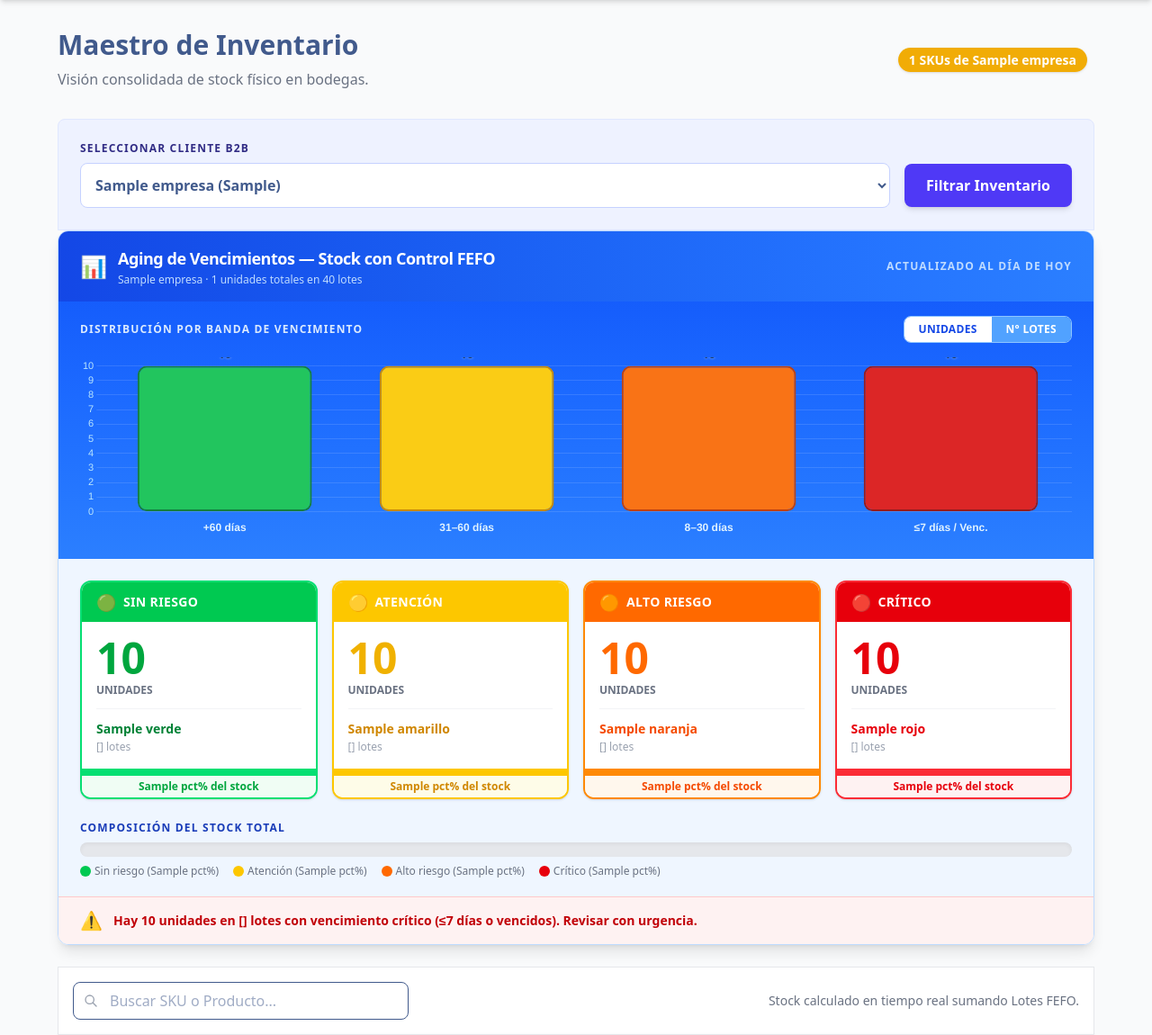
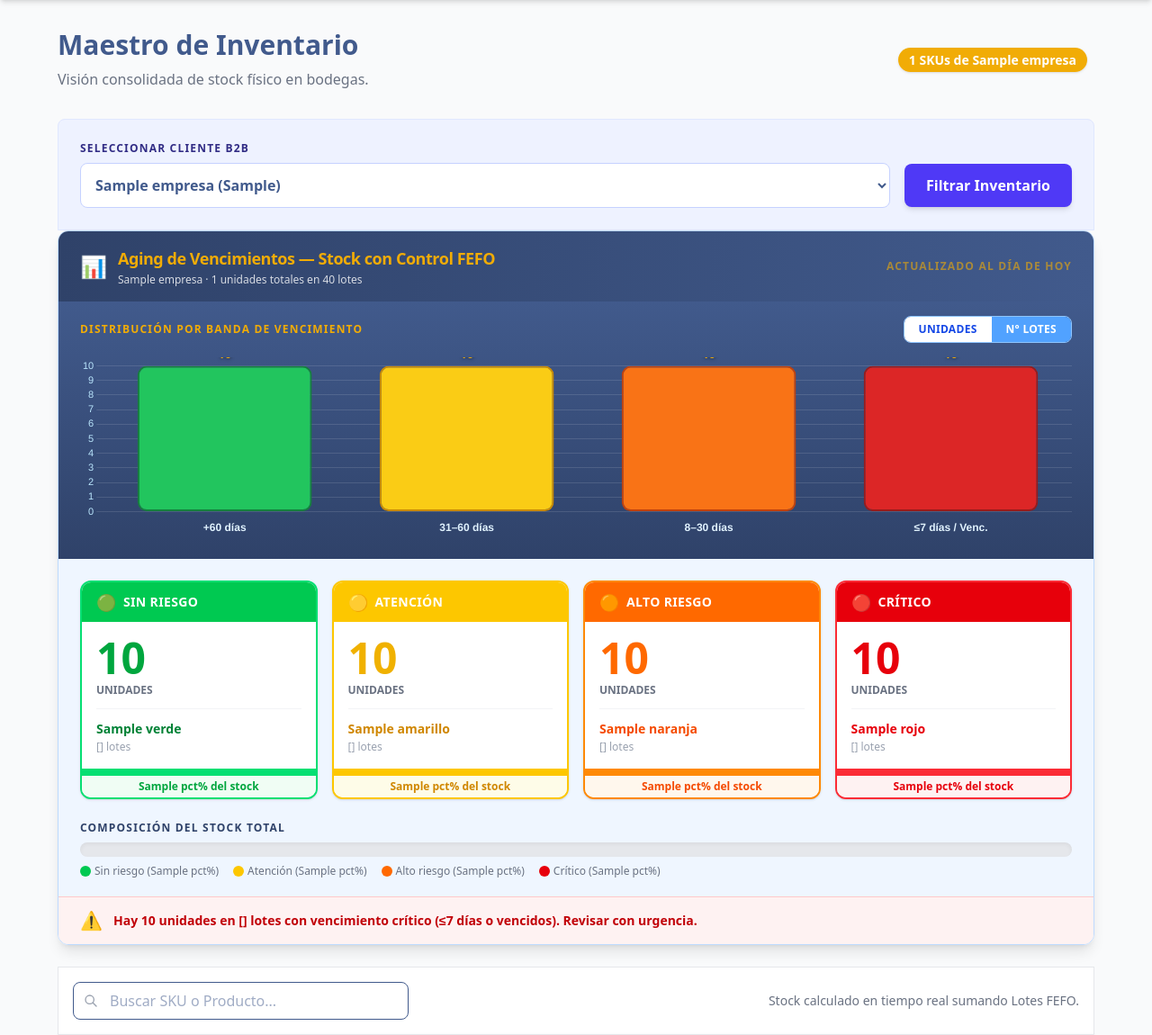
Before and after one commit to CiroCortes/b2b_cool_and_goo, a Django app: template templates/inventario/maestro.html in a window 1280 px wide. Shown: the part 72-1222 px from the top of the page at 90% size. Run offline with Django 5.2, Linux system fonts and the light colour scheme; tables that the repository leaves empty hold one stand-in row (values such as "Sample post"); the template is opened without the code that fills it: values that come from a table or form of the project are taken from there, most other values are stand-ins (such as "Sample title", 1, 10 or a date in 2020); style sheets or scripts are compiled from the project's sources; parts of the project's set-up code (start-up, migrations or seed data) failed here and were passed over; some libraries are stand-ins or nearby versions.

Commit message:
actualizamos dash

```diff
--- a/templates/inventario/maestro.html
+++ b/templates/inventario/maestro.html
@@ -53,23 +53,23 @@
     <div class="mb-6 rounded-xl overflow-hidden shadow-lg border border-blue-200">
 
         <!-- Header del panel -->
-        <div class="bg-gradient-to-r from-blue-700 to-blue-500 px-6 py-4 flex items-center justify-between">
+        <div class="px-6 py-4 flex items-center justify-between" style="background: linear-gradient(to right, #2F4269, #415A8C);">
             <div class="flex items-center gap-3">
                 <span class="text-2xl">📊</span>
                 <div>
-                    <h2 class="text-white font-black text-lg tracking-tight">Aging de Vencimientos — Stock con Control FEFO</h2>
-                    <p class="text-blue-200 text-xs mt-0.5">{{ empresa_seleccionada.nombre_fantasia|default:empresa_seleccionada.nombre }} · {{ aging.total_stock }} unidades totales en {{ aging.verde.lotes|add:aging.amarillo.lotes|add:aging.naranja.lotes|add:aging.rojo.lotes }} lotes</p>
+                    <h2 class="font-black text-lg tracking-tight" style="color: #F1AC06;">Aging de Vencimientos — Stock con Control FEFO</h2>
+                    <p class="text-white text-xs mt-0.5 opacity-80">{{ empresa_seleccionada.nombre_fantasia|default:empresa_seleccionada.nombre }} · {{ aging.total_stock }} unidades totales en {{ aging.verde.lotes|add:aging.amarillo.lotes|add:aging.naranja.lotes|add:aging.rojo.lotes }} lotes</p>
                 </div>
             </div>
-            <span class="text-blue-200 text-xs font-bold uppercase tracking-widest hidden md:block">Actualizado al día de hoy</span>
+            <span class="text-xs font-bold uppercase tracking-widest hidden md:block opacity-60" style="color: #F1AC06;">Actualizado al día de hoy</span>
         </div>
 
         <!-- ── Gráfico de Barras ─────────────────────────────────────── -->
-        <div class="bg-gradient-to-b from-blue-600 to-blue-500 px-6 pt-4 pb-6">
+        <div class="px-6 pt-4 pb-6" style="background: linear-gradient(to bottom, #415A8C, #2F4269);">
 
             <!-- Toggle Unidades / Lotes -->
             <div class="flex items-center justify-between mb-4">
-                <p class="text-blue-100 text-xs font-bold uppercase tracking-widest">Distribución por banda de vencimiento</p>
+                <p class="text-xs font-bold uppercase tracking-widest" style="color: #F1AC06;">Distribución por banda de vencimiento</p>
                 <div class="flex rounded-lg overflow-hidden border border-blue-300 shadow-inner">
                     <button id="btn-unidades"
                         onclick="cambiarVista('unidades')"
@@ -186,7 +186,7 @@
 
         <!-- Barra de composición total -->
         <div class="bg-blue-50 px-6 pb-5">
-            <p class="text-xs font-black text-blue-800 uppercase tracking-widest mb-2">Composición del stock total</p>
+            <p class="text-xs font-black uppercase tracking-widest mb-2" style="color: #2F4269;">Composición del stock total</p>
             <div class="flex h-4 rounded-full overflow-hidden w-full shadow-inner bg-gray-200">
                 {% if aging.verde.pct > 0 %}<div class="bg-green-500 h-full transition-all" style="width:{{ aging.verde.pct }}%" title="Sin riesgo: {{ aging.verde.pct }}%"></div>{% endif %}
                 {% if aging.amarillo.pct > 0 %}<div class="bg-yellow-400 h-full transition-all" style="width:{{ aging.amarillo.pct }}%" title="Atención: {{ aging.amarillo.pct }}%"></div>{% endif %}
@@ -235,7 +235,7 @@
                     <th scope="col" class="px-6 py-3 font-semibold uppercase tracking-wider text-center">Unidad</th>
                     <th scope="col" class="px-6 py-3 font-semibold uppercase tracking-wider text-center">Control</th>
                     <th scope="col" class="px-6 py-3 font-semibold uppercase tracking-wider text-right text-lg">Stock Consolidado (Total)</th>
-                    {% if user.is_superuser or user.perfil.es_operador or user.perfil.es_admin %}
+                    {% if user.is_superuser or user.perfil.es_operador or user.perfil.es_admin or user.perfil.es_cliente %}
                     <th scope="col" class="px-6 py-3 font-semibold uppercase tracking-wider text-right">Acción</th>
                     {% endif %}
                 </tr>
@@ -266,7 +266,7 @@
                             <span class="text-2xl font-black text-red-500">0</span>
                         {% endif %}
                     </td>
-                    {% if user.is_superuser or user.perfil.es_operador or user.perfil.es_admin %}
+                    {% if user.is_superuser or user.perfil.es_operador or user.perfil.es_admin or user.perfil.es_cliente %}
                     <td class="px-6 py-4 text-right whitespace-nowrap">
                         <a href="{% url 'inventario:detalle_fefo' prod.pk %}" class="text-primary hover:text-accent transition font-bold text-sm border border-primary hover:border-accent px-3 py-2 rounded inline-block">
                             Ver Lotes &rarr;
@@ -342,9 +342,9 @@
                 if (value === 0) return;
                 ctx.save();
                 ctx.font = 'bold 13px system-ui, sans-serif';
-                ctx.fillStyle = '#1e3a5f';
-                ctx.shadowColor = 'rgba(255,255,255,0.6)';
-                ctx.shadowBlur = 3;
+                ctx.fillStyle = '#F1AC06';
+                ctx.shadowColor = 'rgba(0,0,0,0.7)';
+                ctx.shadowBlur = 4;
                 ctx.textAlign = 'center';
                 ctx.textBaseline = 'bottom';
                 ctx.fillText(value.toLocaleString('es-CL'), bar.x, bar.y - 6);
```
Also changed, not shown: inventario/views.py (+13 -2 lines).
